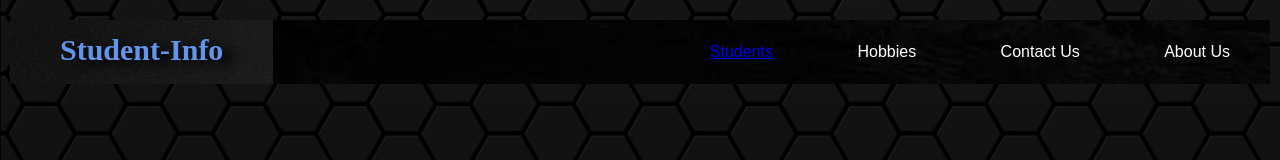
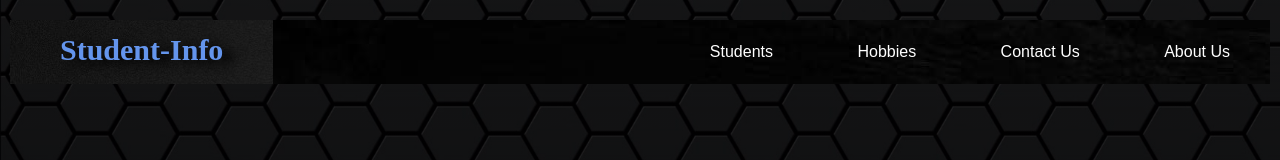
Before and after one commit to Himanshu1472/himanshu1, a plain HTML site: page index.html in a window 1280 px wide. Shown: the top 160 px of the page. Drawn offline with Linux system fonts and the light colour scheme.

Commit message:
Update index.html

```diff
--- a/index.html
+++ b/index.html
@@ -11,8 +11,8 @@
 
 
                 <ul>
-
-                    <li><a href ="second.html"> Students</a></li>
+                    <a href ="second.html">
+                    <li>Students</li></a>
                     <li>Hobbies</li>
                     <li>Contact Us</li>
                     <li>About Us</li>
```
